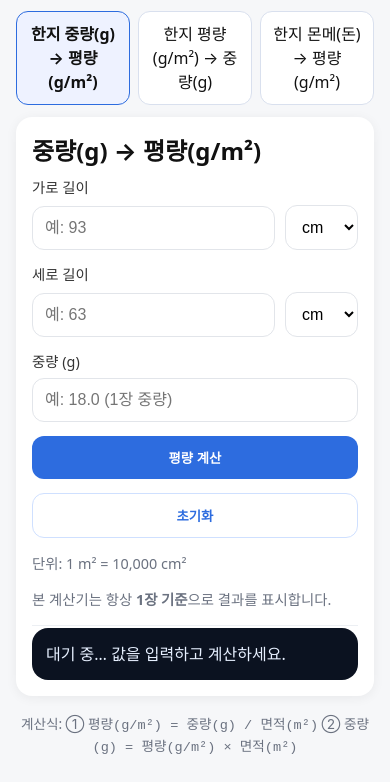
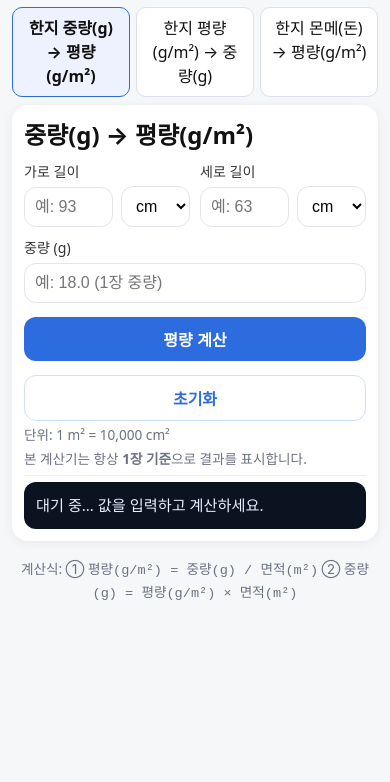
Before and after one commit to racejang/hanji_calc, a plain HTML site: page index.html in a window 390 px wide. Shown: the part 107-889 px from the top of the page. After the commit the page ends 844 px from the top, so only its background shows below. Drawn offline with Linux system fonts and the light colour scheme.

Commit message:
index.html

```diff
--- a/index.html
+++ b/index.html
@@ -36,6 +36,32 @@
     .hr { height: 1px; background: #eceff3; margin: 6px 0 2px; }
     footer { margin: 18px 0 8px; color: #6b7280; font-size: .85rem; text-align: center; }
     .badge { display: inline-block; padding: 4px 8px; background: #eef2ff; color: #334155; border-radius: 999px; font-size: .8rem; }
+
+    /* === 모바일(≤480px)에서 폼 압축: 결과가 버튼 바로 아래 보이도록 === */
+    @media (max-width: 480px) {
+      body { padding: 12px; }
+      .card { padding: 12px; }
+      .tabs { gap: 6px; margin: 8px 0; }
+      .tab { padding: 8px 10px; border-radius: 10px; }
+
+      /* 핵심: 가로/세로는 2열, 세 번째 입력(중량/평량/몬메)은 한 줄 전체 */
+      .card .grid.grid-2 {
+        display: grid;
+        grid-template-columns: 1fr 1fr;
+        gap: 10px;
+      }
+      .card .grid.grid-2 > div:nth-child(3) {
+        grid-column: 1 / -1;
+      }
+
+      label { margin-bottom: 4px; font-size: .88rem; }
+      .row { gap: 8px; }
+      input, select { padding: 10px; font-size: 16px; } /* 모바일 자동줌 방지 */
+      .btn { padding: 10px 12px; font-size: 1rem; }
+      .out { padding: 12px; border-radius: 12px; font-size: .95rem; }
+      .muted { margin: 4px 0; font-size: .85rem; }
+      .hr { margin: 6px 0; }
+    }
   </style>
 </head>
 <body>
@@ -163,7 +189,7 @@
         <button id="btnMonme" class="btn">평량 계산</button>
         <button id="btnReset3" class="btn ghost" type="button">초기화</button>
       </div>
-      <p class="muted">단위: 1 몬메(もんめ; 돈) = 3.75 g
+      <p class="muted">단위: 1 몬메(もんめ; 돈) = 3.75 g</p>
       <p class="muted">단위: 1 m² = 10,000 cm²</p>
       <p class="muted">본 계산기는 항상 <b>1장 기준</b>으로 결과를 표시합니다.</p>
       <div class="hr"></div>
@@ -208,6 +234,7 @@
       const A = w*h; // m²
       const gsm = m / A; // g/m²
       $('out1').innerHTML = `✅ 평량: <b>${fmt(gsm,1)} g/m²</b><br>• 면적: ${fmt(A,5)} m² (1장)<br>• 중량: ${fmt(m,1)} g`;
+      if (window.innerWidth < 500) $('out1').scrollIntoView({block:'start', behavior:'smooth'}); // 모바일 보정
     }
 
     // 계산 2: 평량 -> 중량
@@ -220,6 +247,7 @@
       const A = w*h; // m²
       const mass = gsm * A; // g (1장 기준)
       $('out2').innerHTML = `✅ 중량: <b>${fmt(mass,1)} g</b><br>• 면적: ${fmt(A,5)} m² (1장)<br>• 평량: ${fmt(gsm,1)} g/m²`;
+      if (window.innerWidth < 500) $('out2').scrollIntoView({block:'start', behavior:'smooth'}); // 모바일 보정
     }
 
     // 계산 3: 몬메 -> 평량
@@ -233,6 +261,7 @@
       const A = w*h; // m²
       const gsm = m / A; // g/m²
       $('out3').innerHTML = `✅ 평량: <b>${fmt(gsm,1)} g/m²</b><br>• 면적: ${fmt(A,5)} m² (1장)<br>• 중량: ${fmt(m,2)} g<br>• 몬메: ${fmt(monme,2)} 돈`;
+      if (window.innerWidth < 500) $('out3').scrollIntoView({block:'start', behavior:'smooth'}); // 모바일 보정
     }
 
     // 버튼 바인딩
```
